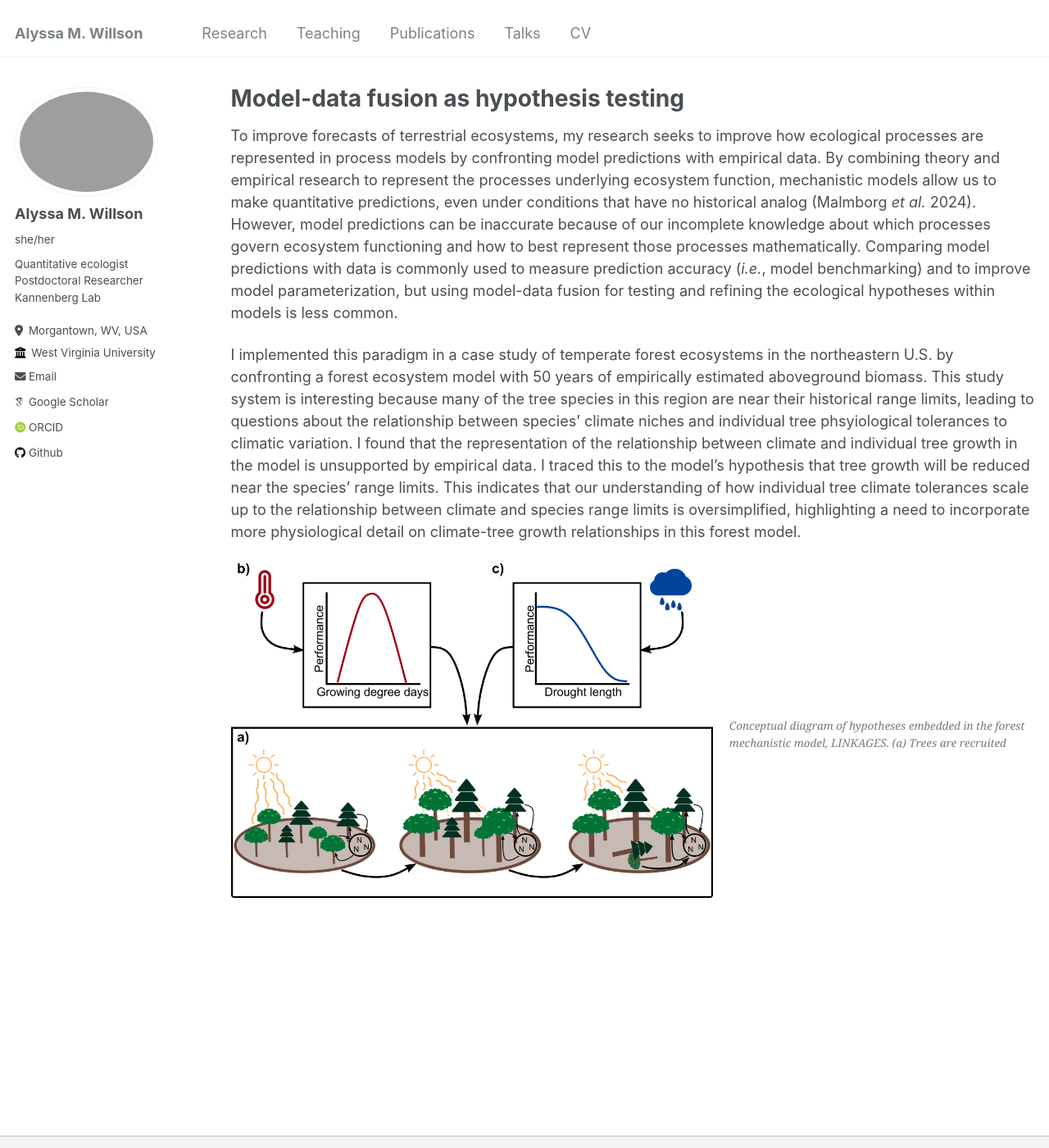
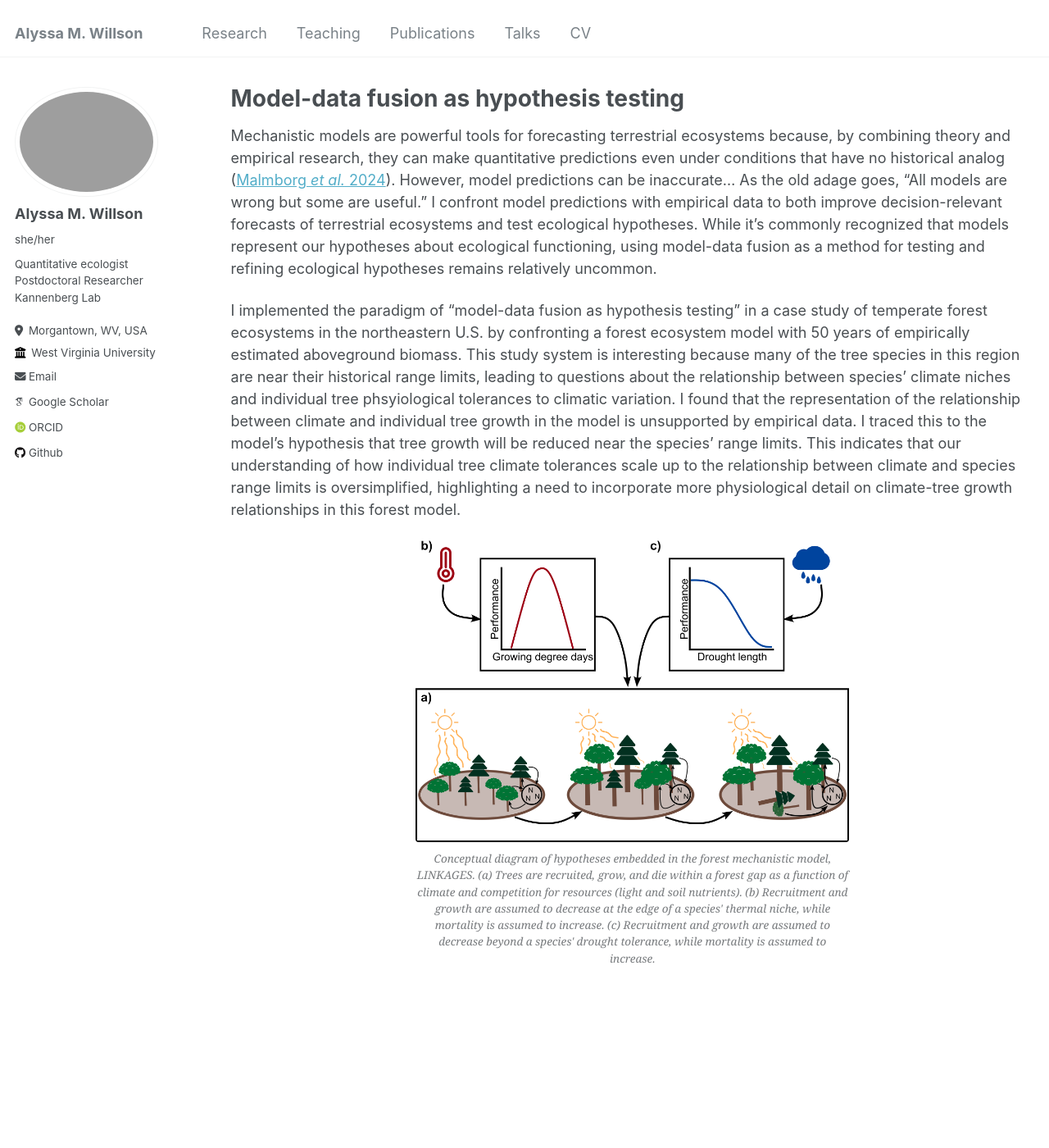
Before and after one commit to amwillson/amwillson.github.io, a Jekyll site: the page built from _pages/research-model-data-fusion.md, in a window 1280 px wide and 1400 px high. Shown: the whole window at 82% size. Built offline with Jekyll 4.4.1, drawn with Linux system fonts in a browser that asks for light colours; some web fonts are replaced.

Commit message:
More research updates:

```diff
--- a/_pages/research-model-data-fusion.md
+++ b/_pages/research-model-data-fusion.md
@@ -5,13 +5,13 @@ permalink: /research/model-data-fusion/
 author_profile: true
 ---
 
-To improve forecasts of terrestrial ecosystems, my research seeks to improve how ecological processes are represented in process models by confronting model predictions with empirical data. By combining theory and empirical research to represent the processes underlying ecosystem function, mechanistic models allow us to make quantitative predictions, even under conditions that have no historical analog (Malmborg <i>et al.</i> 2024). However, model predictions can be inaccurate because of our incomplete knowledge about which processes govern ecosystem functioning and how to best represent those processes mathematically. Comparing model predictions with data is commonly used to measure prediction accuracy (<i>i.e.</i>, model benchmarking) and to improve model parameterization, but using model-data fusion for testing and refining the ecological hypotheses within models is less common.
+Mechanistic models are powerful tools for forecasting terrestrial ecosystems because, by combining theory and empirical research, they can make quantitative predictions even under conditions that have no historical analog ([Malmborg <i>et al.</i> 2024](https://amwillson.github.io/publication/malmborg-etal-2024)). However, model predictions can be inaccurate... As the old adage goes, "All models are wrong but some are useful." I confront model predictions with empirical data to both improve decision-relevant forecasts of terrestrial ecosystems and test ecological hypotheses. While it's commonly recognized that models represent our hypotheses about ecological functioning, using model-data fusion as a method for testing and refining ecological hypotheses remains relatively uncommon.
 
-I implemented this paradigm in a case study of temperate forest ecosystems in the northeastern U.S. by confronting a forest ecosystem model with 50 years of empirically estimated aboveground biomass. This study system is interesting because many of the tree species in this region are near their historical range limits, leading to questions about the relationship between species' climate niches and individual tree phsyiological tolerances to climatic variation. I found that the representation of the relationship between climate and individual tree growth in the model is unsupported by empirical data. I traced this to the model's hypothesis that tree growth will be reduced near the species' range limits. This indicates that our understanding of how individual tree climate tolerances scale up to the relationship between climate and species range limits is oversimplified, highlighting a need to incorporate more physiological detail on climate-tree growth relationships in this forest model.
+I implemented the paradigm of "model-data fusion as hypothesis testing" in a case study of temperate forest ecosystems in the northeastern U.S. by confronting a forest ecosystem model with 50 years of empirically estimated aboveground biomass. This study system is interesting because many of the tree species in this region are near their historical range limits, leading to questions about the relationship between species' climate niches and individual tree phsyiological tolerances to climatic variation. I found that the representation of the relationship between climate and individual tree growth in the model is unsupported by empirical data. I traced this to the model's hypothesis that tree growth will be reduced near the species' range limits. This indicates that our understanding of how individual tree climate tolerances scale up to the relationship between climate and species range limits is oversimplified, highlighting a need to incorporate more physiological detail on climate-tree growth relationships in this forest model.
 
-<figure style="display: flex; align-items: flex-start; gap: 20px; margin: 20px auto; max-widdth: 90%; justify-content: center">
-  <img src="/images/linkages_conceptual.png" alt="Figure 3" style="max-width: 60%; height; auto; flex-shrink: 0;">
-  <figcaption style="font-style: italic; flex: 1; min-width: 100px; align-self: center;">
-    Conceptual diagram of hypotheses embedded in the forest mechanistic model, LINKAGES. (a) Trees are recruited
+<figure style="text-align: center; display: block; margin: 20px auto; max-width: 90%;">
+  <img src="/images/linkages_conceptual.png" alt="Figure 3" style="display: block; max-width: 60%; height: auto; margin: 0 auto;">
+  <figcaption style="font-style: italic; margin-top: 10px; max-width: 60%; margin-left: auto; margin-right: auto;">
+    Conceptual diagram of hypotheses embedded in the forest mechanistic model, LINKAGES. (a) Trees are recruited, grow, and die within a forest gap as a function of climate and competition for resources (light and soil nutrients). (b) Recruitment and growth are assumed to decrease at the edge of a species' thermal niche, while mortality is assumed to increase. (c) Recruitment and growth are assumed to decrease beyond a species' drought tolerance, while mortality is assumed to increase.
   </figcaption>
 </figure>
```
Also changed, not shown: _pages/research-forecasting.md (+4 -4 lines), _pages/research.md (+4 -4 lines), _publications/woelmer-etal-2021.md (+1 -1 lines).
